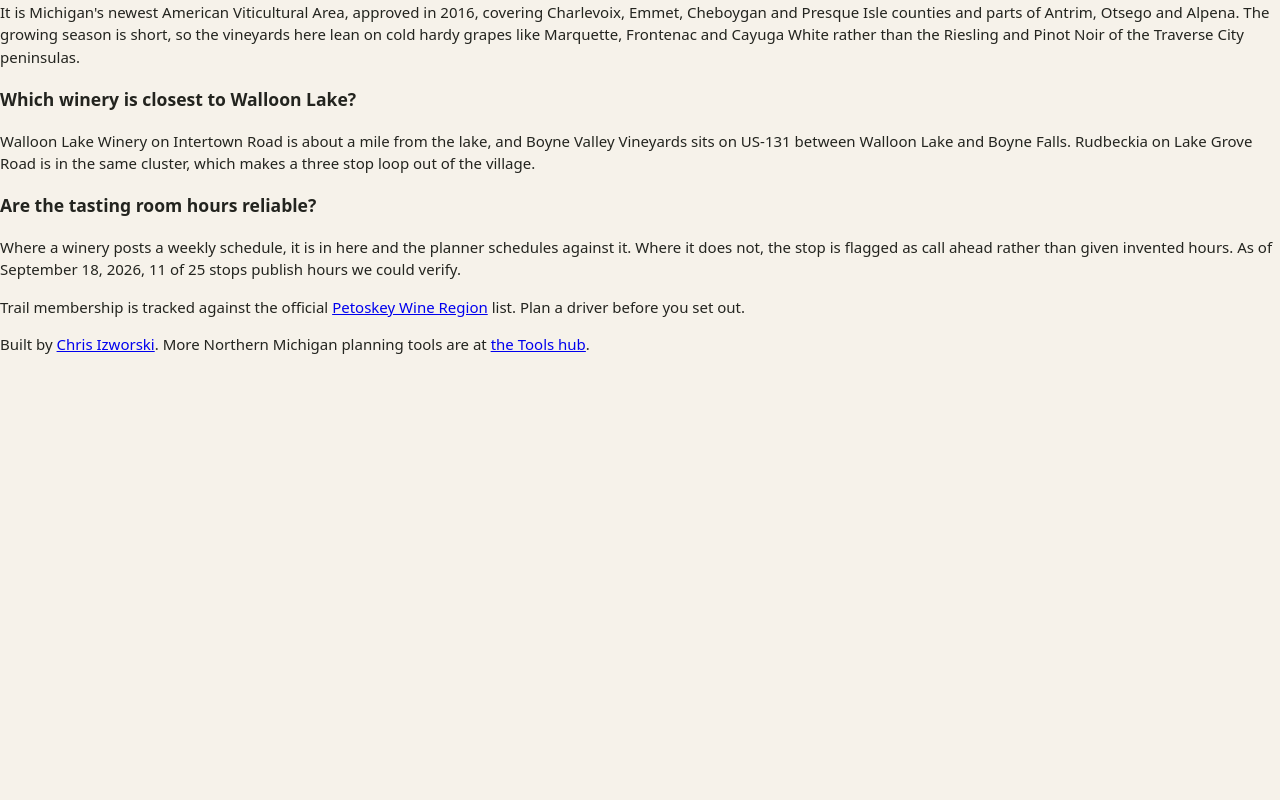
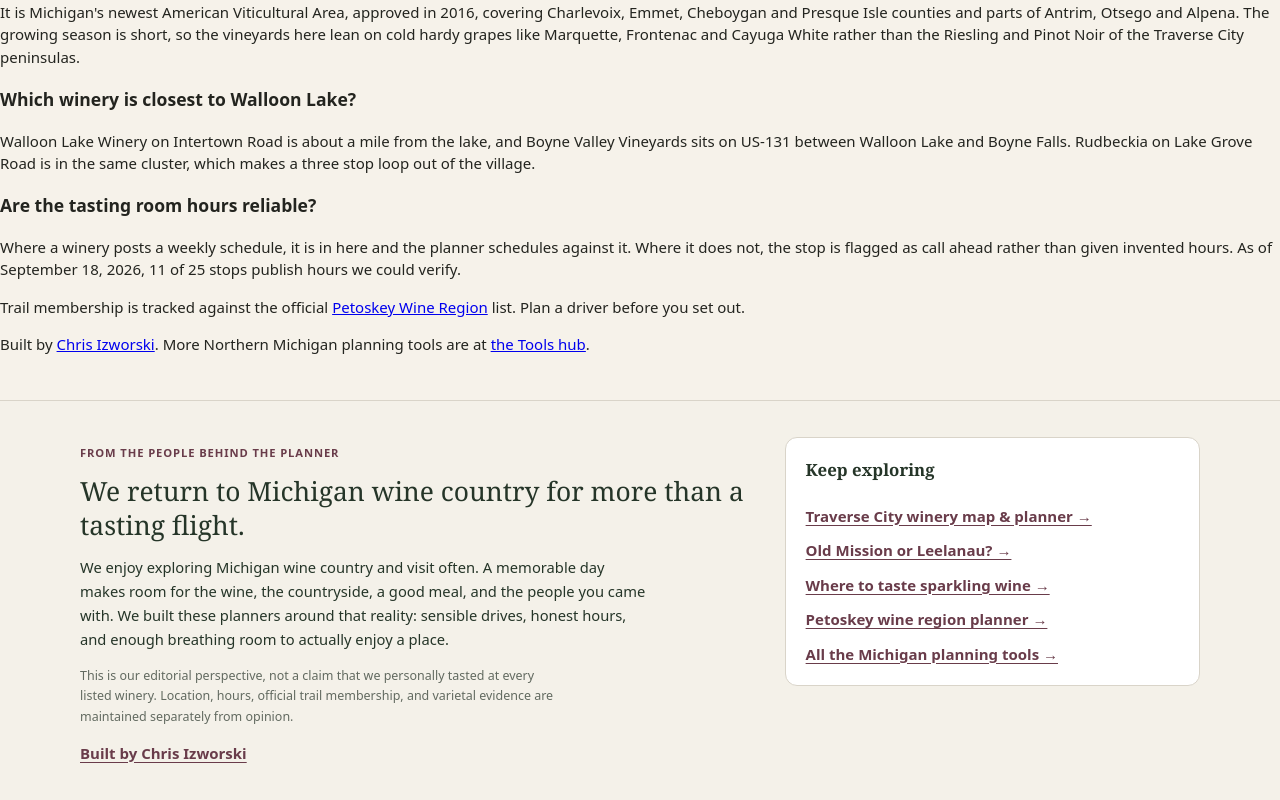
Before and after one commit to izworskic/petoskey-wine-region, a Next.js app: page / in a window 1280 px wide. Shown: the part 2854-3654 px from the top of the page. Before the commit the page ends 3225 px from the top, so only its background shows below. Built offline with nearby package versions, Linux system fonts and the light colour scheme.

Commit message:
feat(wine): surface V5 region fit, firsthand perspective and discovery

```diff
--- a/app/layout.js
+++ b/app/layout.js
@@ -1,4 +1,7 @@
 import "./globals.css";
+import "./wine-v5.css";
+import "./wine-network-footer.css";
+import WineNetworkFooter from "@/components/WineNetworkFooter";
 
 export const metadata = {
   metadataBase: new URL("https://chrisizworski.com/petoskey-wine"),
@@ -17,7 +20,7 @@
 export default function RootLayout({ children }) {
   return (
     <html lang="en">
-      <body>{children}</body>
+      <body>{children}<WineNetworkFooter /></body>
     </html>
   );
 }
```
